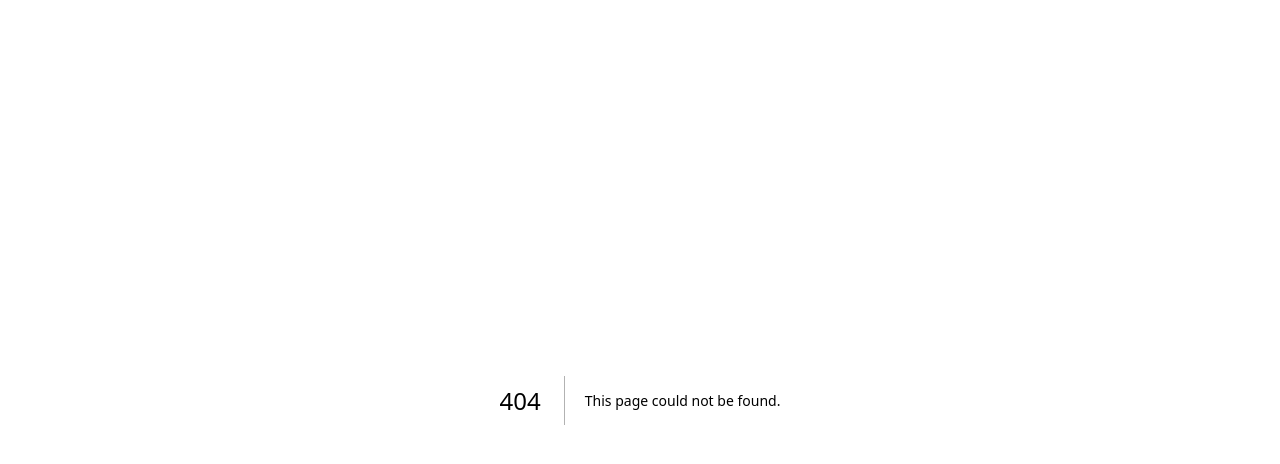
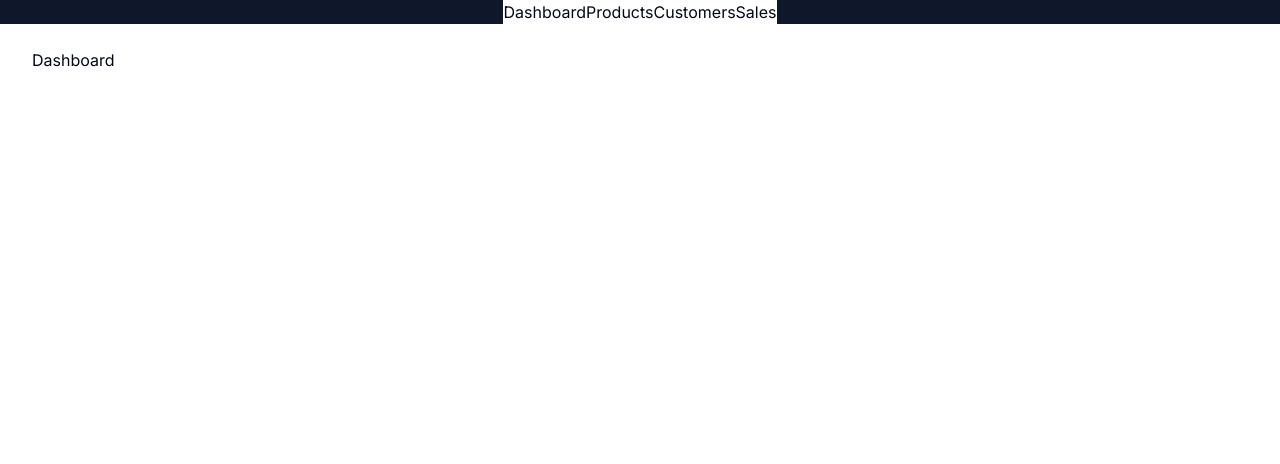
Before and after one commit to nawrotw/next-js-ecommerce, a Next.js app: page /admin in a window 1280 px wide. Before the commit this address had no page. Shown: the top 464 px of the page. Built offline with nearby package versions, Linux system fonts and the light colour scheme.

Commit message:
AdminPage

```diff
--- /dev/null
+++ b/src/app/admin/layout.tsx
@@ -0,0 +1,16 @@
+import { ReactNode } from "react";
+import { Nav, NavLink } from "@/components/Nav";
+
+export default function AdminLayout({
+  children,
+}: Readonly<{ children: ReactNode; }>) {
+  return <>
+    <Nav>
+      <NavLink href='/admin'>Dashboard</NavLink>
+      <NavLink href='/admin/products'>Products</NavLink>
+      <NavLink href='/admin/users'>Customers</NavLink>
+      <NavLink href='/admin/orders'>Sales</NavLink>
+    </Nav>
+    <div className='container my-6'>{children}</div>
+  </>
+}
--- /dev/null
+++ b/src/app/admin/page.tsx
@@ -0,0 +1,3 @@
+export default function AdminDashboard(){
+  return <h1>Dashboard</h1>
+}
--- a/src/app/layout.tsx
+++ b/src/app/layout.tsx
@@ -23,14 +23,16 @@
   return (
     <html lang="en">
     <body className={cn("min-h-screen bg-background font-sans antialiased", fontSans.variable)}>
+{/*
     <ThemeProvider
       attribute="class"
       defaultTheme="system"
       enableSystem
       disableTransitionOnChange
     >
+*/}
       {children}
-    </ThemeProvider>
+    {/*</ThemeProvider>*/}
     </body>
     </html>
   );
--- /dev/null
+++ b/src/components/Nav.tsx
@@ -0,0 +1,24 @@
+"use client"
+
+import { ReactNode, ComponentProps } from "react";
+import Link from "next/link";
+import { cn } from "@/lib/utils";
+import { usePathname } from "next/navigation";
+
+export function Nav({
+  children,
+}: Readonly<{ children: ReactNode; }>) {
+  return <nav className="bg-primary text-primary-foreground flex justify-center px-4">
+    {children}
+  </nav>
+}
+
+export function NavLink(props: Omit<ComponentProps<typeof Link>,'className'>) {
+  const pathName = usePathname();
+  const isCurrentPath = pathName === props.href;
+  return <Link {...props} className={cn("p-4 " +
+    "hover:bg-secondary hover:text-secondary-foreground" +
+    "focus-visible:bg-secondary focus-visible:text-secondary-foreground" +
+    isCurrentPath && "bg-background text-foreground"
+  )}></Link>
+}
```
